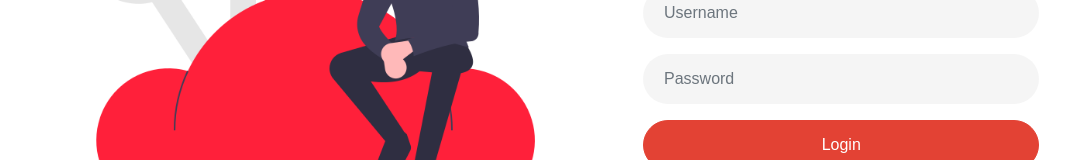
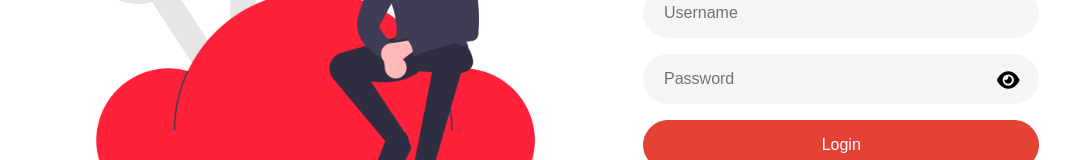
Before and after one commit to COP4331-Large-Project/FoodGram, a React (Create React App) app in the folder frontend/: page /login in a window 1280 px wide. Shown: the part 299-459 px from the top of the page, without its empty margins (61-1131 px from the left). Built offline with nearby package versions, Linux system fonts and the light colour scheme; a web font is replaced by a local one.

Commit message:
Added eye functionality, password hides and shows

```diff
--- a/frontend/src/components/Login.js
+++ b/frontend/src/components/Login.js
@@ -1,8 +1,8 @@
 import React, { useState } from 'react';
 import styled from "styled-components";
 import LoginImage from "../assets/img/chef_image.png";
-import { Redirect } from 'react-router-dom';
-
+import { FontAwesomeIcon } from '@fortawesome/react-fontawesome'
+import { faEye } from '@fortawesome/free-solid-svg-icons'
 
 function Login()
 {
@@ -13,6 +13,14 @@ function Login()
     let urlpass = "https://foodgram-demo.herokuapp.com/forgot-password";
     let element = <a class="changingTextColor" href={url}>Sign up!</a>;
     let bp = require('./Path.js');
+
+    const [passwordShown, setPasswordShown] = useState(false);
+
+    const togglePassword = () => {
+      // When the handler is invoked
+      // inverse the boolean state of passwordShown
+      setPasswordShown(!passwordShown);
+    };
 
     const doLogin = async event =>
     {
@@ -56,8 +64,9 @@ function Login()
               ref={(c) => loginName = c} />
             </div>
             <div class="form-group">
-              <input type="password" class="form-control col-md-12" id="loginPassword" placeholder="Password"
+              <input type={passwordShown ? "text" : "password"} class="form-control col-md-12" id="loginPassword" placeholder="Password"
               ref={(c) => loginPassword = c} />
+              <span onClick={togglePassword} class="field-icon"><FontAwesomeIcon icon={faEye} size="lg"/></span>
             </div>
               <input type="submit" id="loginButton" class="form-controlL btn-danger submit col-md-12" value = "Login"
               onClick={doLogin}/>
--- a/frontend/src/style/index.css
+++ b/frontend/src/style/index.css
@@ -1098,3 +1098,12 @@ input[type="button"].btn-block {
 .px-3 {
   padding-left: 1rem !important;
 }
+.field-icon {
+  position: absolute;
+  top: 52%;
+  right: 20px;
+  -webkit-transform: translateY(-50%);
+  -ms-transform: translateY(-50%);
+  transform: translateY(-50%);
+  color: black;
+}
```
